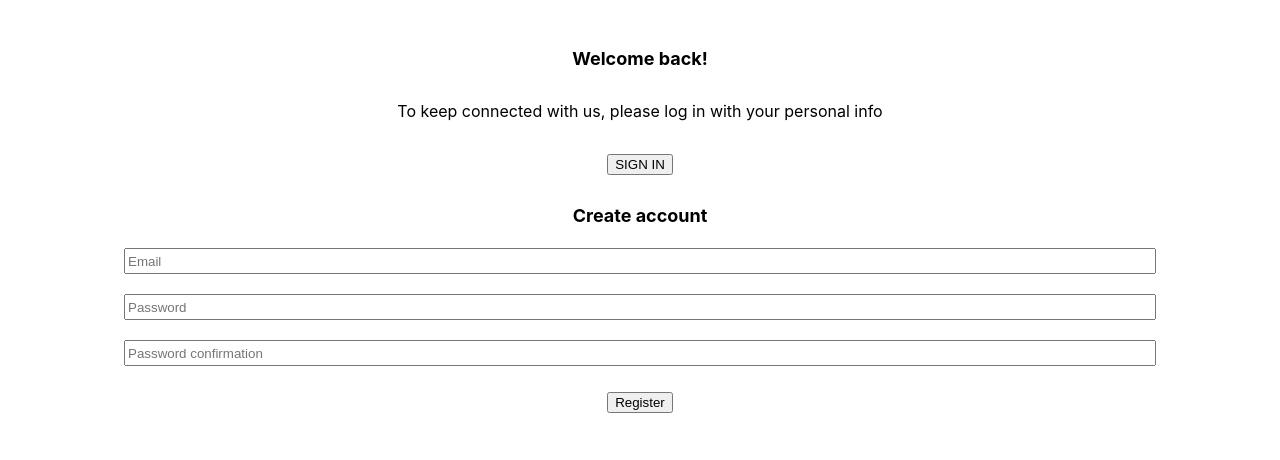
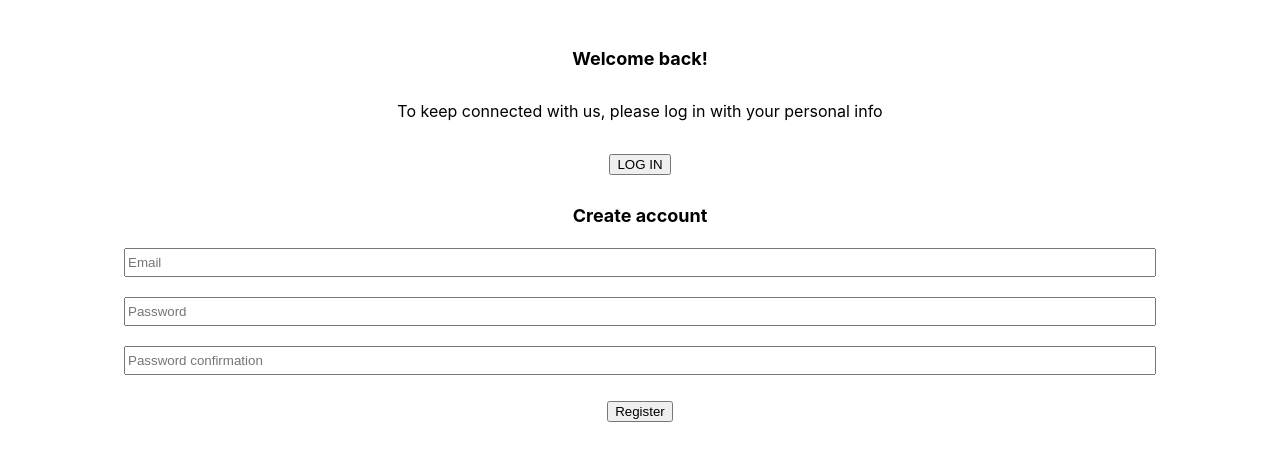
Before and after one commit to imhilla/TelCars, a React (Create React App) app in the folder react-frontend/: page /signup in a window 1280 px wide. Shown: the top 460 px of the page. Built offline with nearby package versions, Linux system fonts and the light colour scheme; no server answers.

Commit message:
make login button on welcome page functional

```diff
--- a/react-frontend/src/components/auth/Login.js
+++ b/react-frontend/src/components/auth/Login.js
@@ -50,7 +50,7 @@ class Login extends React.Component {
         <form onSubmit={this.handleSubmit} autoComplete="off">
           <input type="email" name="email" placeholder="Email" value={email} onChange={this.handleChange} autoComplete="off" required />
           <input type="password" name="password" placeholder="Password" value={password} onChange={this.handleChange} autoComplete="off" required />
-          <button type="submit">Login</button>
+          <button type="submit">LOG IN</button>
         </form>
       </div>
     );
--- a/react-frontend/src/components/auth/Registration.js
+++ b/react-frontend/src/components/auth/Registration.js
@@ -20,12 +20,17 @@ class Registration extends React.Component {
     };
     this.handleSubmit = this.handleSubmit.bind(this);
     this.handleChange = this.handleChange.bind(this);
+    this.handleLogin = this.handleLogin.bind(this);
   }
 
   handleChange(event) {
     this.setState({
       [event.target.name]: event.target.value,
     });
+  }
+
+  handleLogin() {
+    this.props.history.push('/login');
   }
 
   handleSubmit(event) {
@@ -54,7 +59,7 @@ class Registration extends React.Component {
         <div className="welcomeBack">
           <h1>Welcome back!</h1>
           <p>To keep connected with us, please log in with your personal info</p>
-          <button>SIGN IN</button>
+          <button onClick={this.handleLogin}>LOG IN</button>
         </div>
         <div className="formContainer">
           <div className="createAccount">
--- a/react-frontend/src/components/auth/registration.css
+++ b/react-frontend/src/components/auth/registration.css
@@ -23,7 +23,7 @@
 
 .regForm input {
   margin-bottom: 1.5em;
-  height: 20px;
+  height: 23px;
   width: 80%;
   margin: 10px 1em;
 }
```
